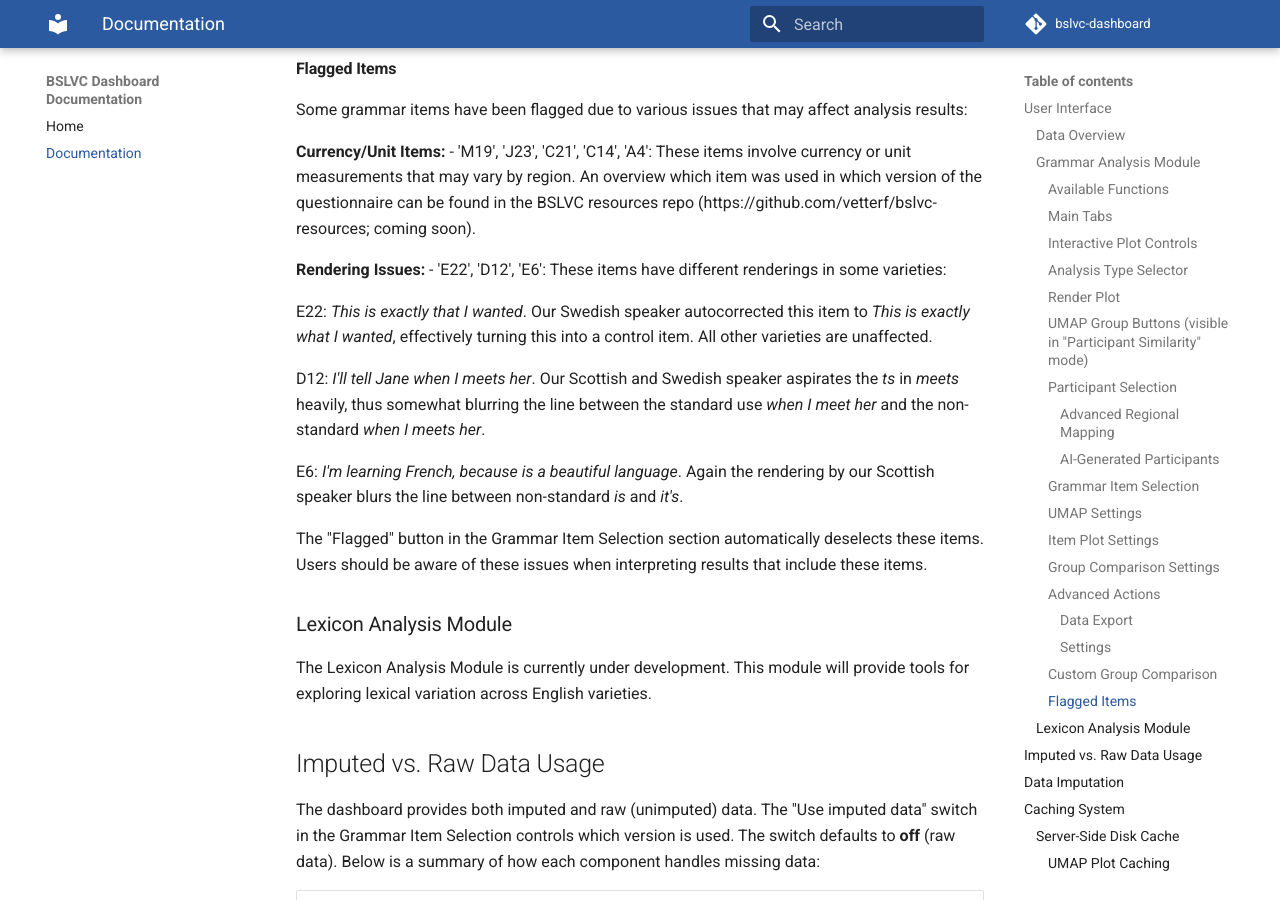
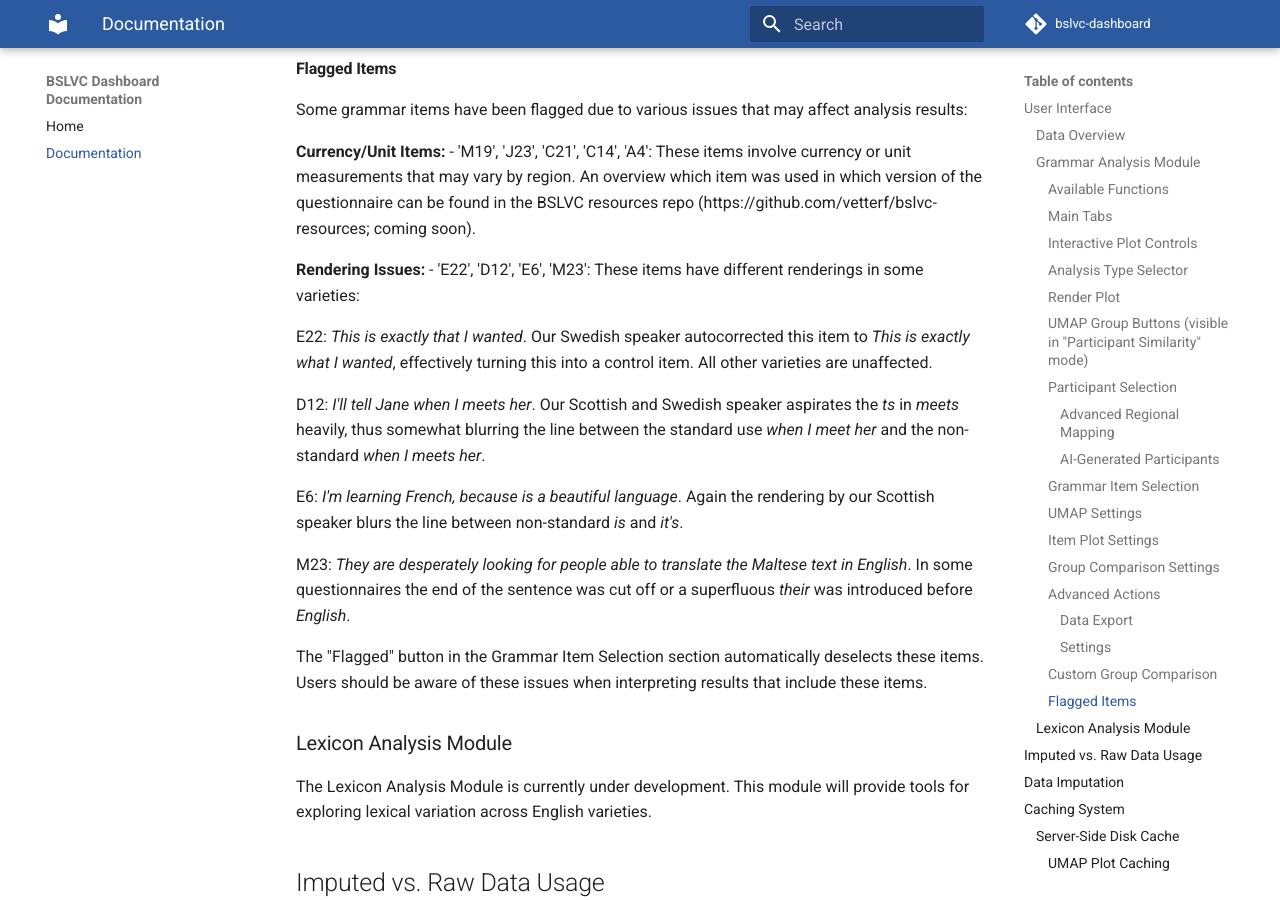
Before and after one commit to vetterf/bslvc-dashboard, an MkDocs documentation site: the page built from docs/documentation.md, in a window 1280 px wide and 900 px high, scrolled down 17021 px. Built offline with MkDocs 1.6.1 and Material for MkDocs 9.7.7, drawn with Linux system fonts in a browser that asks for light colours; comment, search, counter and statistics services are not loaded; the version menu is left out.

Commit message:
discovered a mistake in the data: Item M23 is corrupted starting with the switch to publisher (~2019) and ending with the switch to libre office draw (~ 2026)

```diff
--- a/docs/documentation.md
+++ b/docs/documentation.md
@@ -266,13 +266,15 @@ Some grammar items have been flagged due to various issues that may affect analy
 - 'M19', 'J23', 'C21', 'C14', 'A4': These items involve currency or unit measurements that may vary by region. An overview which item was used in which version of the questionnaire can be found in the BSLVC resources repo (https://github.com/vetterf/bslvc-resources; coming soon).
 
 **Rendering Issues:**
-- 'E22', 'D12', 'E6': These items have different renderings in some varieties:
+- 'E22', 'D12', 'E6', 'M23': These items have different renderings in some varieties:
 
 E22: *This is exactly that I wanted*. Our Swedish speaker autocorrected this item to *This is exactly what I wanted*, effectively turning this into a control item. All other varieties are unaffected.
 
 D12: *I'll tell Jane when I meets her*. Our Scottish and Swedish speaker aspirates the *ts* in *meets* heavily, thus somewhat blurring the line between the standard use *when I meet her* and the non-standard *when I meets her*.
 
 E6: *I'm learning French, because is a beautiful language*. Again the rendering by our Scottish speaker blurs the line between non-standard *is* and *it's*.
+
+M23: *They are desperately looking for people able to translate the Maltese text in English*. In some questionnaires the end of the sentence was cut off or a superfluous *their* was introduced before _English_.
 
 The "Flagged" button in the Grammar Item Selection section automatically deselects these items. Users should be aware of these issues when interpreting results that include these items.
 
```
Also changed, not shown: 1 other file.
